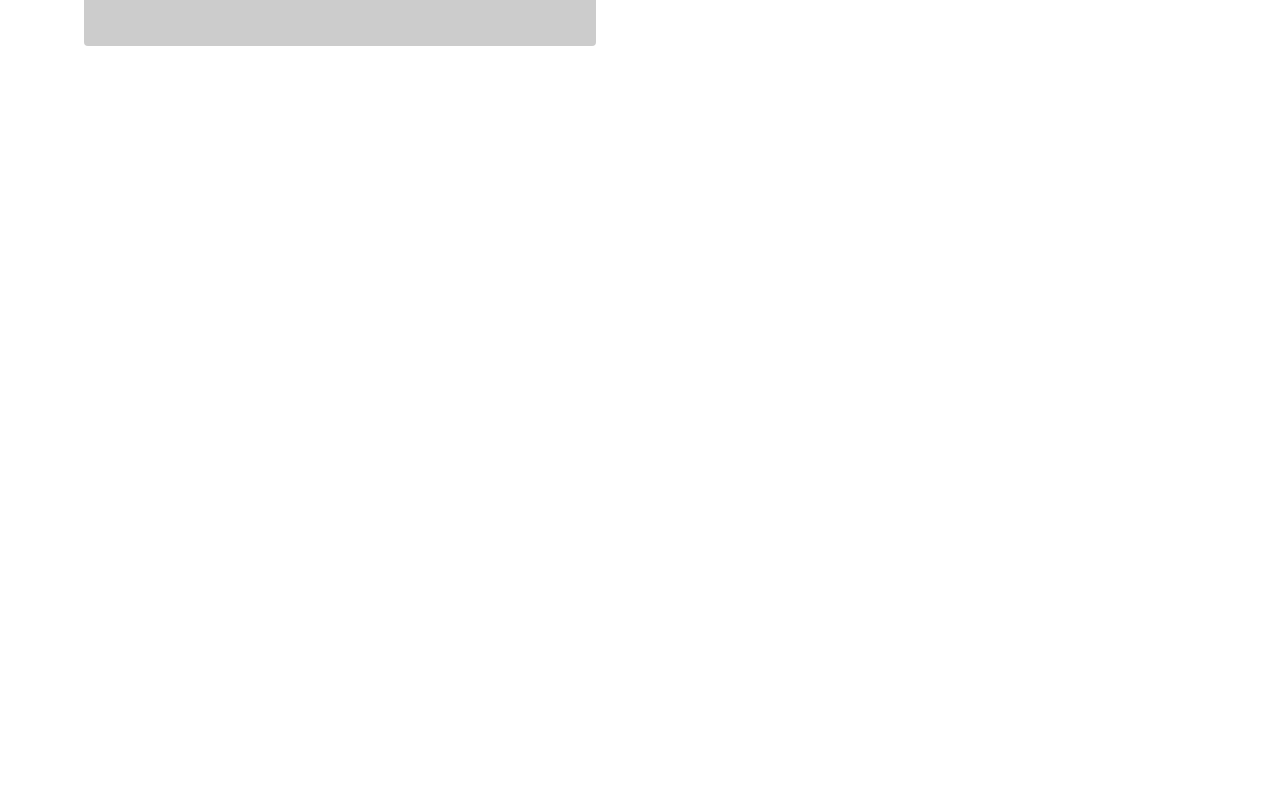
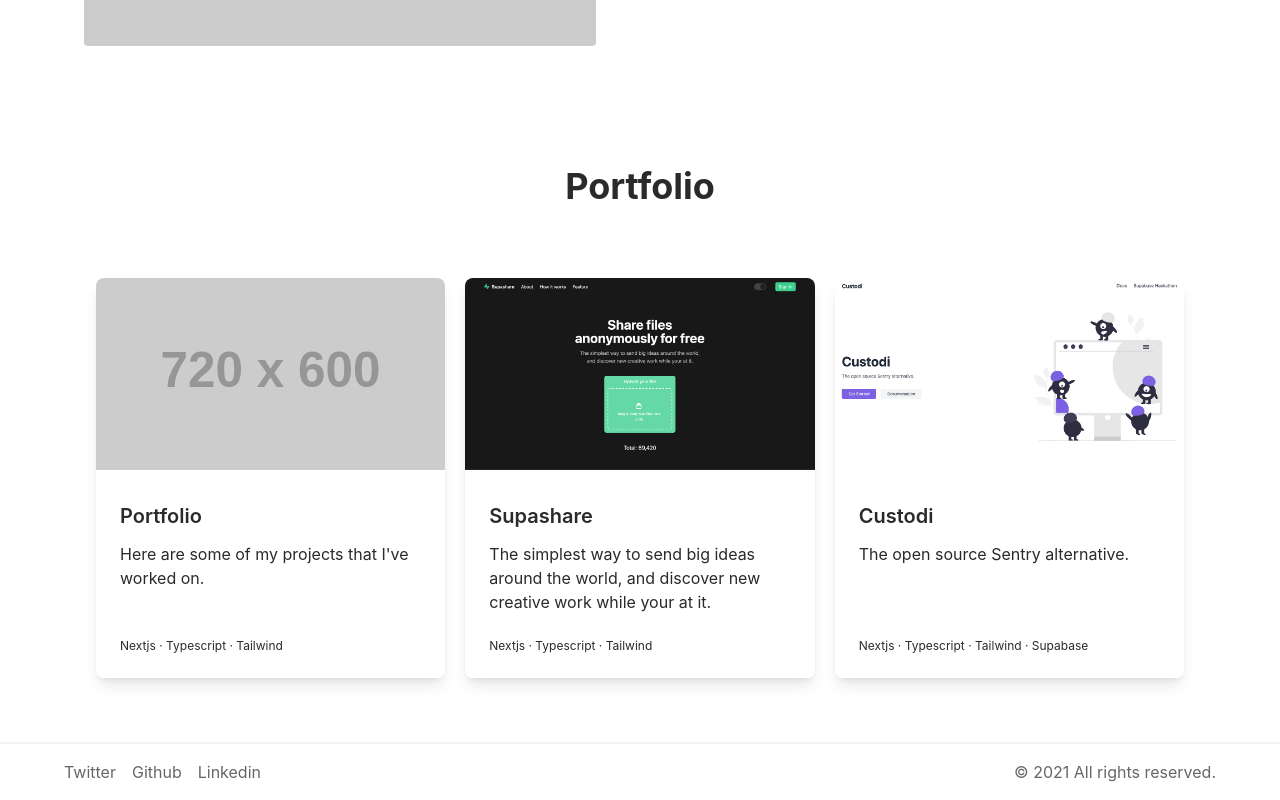
Before and after one commit to Isaiah-Hamilton/Portfolio, a Next.js app: page / in a window 1280 px wide. Shown: the part 549-1349 px from the top of the page. Before the commit the page ends 800 px from the top, so only its background shows below. Built offline with nearby package versions, Linux system fonts and the light colour scheme.

Commit message:
init portfolio

```diff
--- /dev/null
+++ b/components/Portfolio.tsx
@@ -0,0 +1,70 @@
+import Link from 'next/link'
+import data from '../data/data.json'
+import portfolio from '../data/portfolio.json'
+import ReactMarkdown from 'react-markdown'
+
+type Props = {
+  image: string
+  title: string
+  description: string
+  link: string
+  language: string
+}
+
+export const Card = (props: Props) => {
+  const { image, title, description, link, language } = props
+
+  return (
+    <div className="flex flex-col overflow-hidden rounded-lg shadow-lg transition duration-300 ease-in-out hover:-translate-y-6">
+      <div className="flex-shrink-0 transition duration-300 ease-in-out hover:opacity-30">
+        <Link href={link}>
+          <a>
+            <img className="object-cover w-full h-48" src={image} alt="" />
+          </a>
+        </Link>
+      </div>
+      <div className="flex flex-col justify-between flex-1 p-6 bg-white dark:bg-gray-600">
+        <div className="flex-1">
+          <div className="block mt-2">
+            <h1 className="text-xl font-semibold">{title}</h1>
+            <p className="mt-3 text-base">
+              <ReactMarkdown>{description}</ReactMarkdown>
+            </p>
+          </div>
+        </div>
+        <div className="flex items-center mt-6">
+          <div className="flex space-x-1 text-xs">
+            <span>{language}</span>
+          </div>
+        </div>
+      </div>
+    </div>
+  )
+}
+
+const Portfolio = () => {
+  return (
+    <div className="mt-6">
+      <h1 className="title-font sm:text-4xl text-3xl font-bold text-center mb-2">Portfolio</h1>
+      <div className="relative px-4 py-12 sm:px-6 lg:py-16 lg:px-8">
+        <div className="relative mx-auto max-w-7xl">
+          <div className="grid max-w-lg gap-5 mx-auto lg:grid-cols-3 lg:max-w-none">
+            {portfolio.map((portfolio: any) => {
+              return (
+                <Card
+                  image={portfolio.image}
+                  title={portfolio.title}
+                  description={portfolio.description}
+                  language={portfolio.language}
+                  link={portfolio.link}
+                />
+              )
+            })}
+          </div>
+        </div>
+      </div>
+    </div>
+  )
+}
+
+export default Portfolio
--- /dev/null
+++ b/data/portfolio.json
@@ -0,0 +1,26 @@
+[
+  {
+    "title": "Portfolio",
+    "image": "https://dummyimage.com/720x600",
+    "description": "Here are some of my projects that I&apos;ve worked on.",
+    "github": "https://github.com/isaiah7hamilton/portfolio",
+    "link": "/",
+    "language": "Nextjs · Typescript · Tailwind"
+  },
+  {
+    "title": "Supashare",
+    "image": "/supashare.png",
+    "description": "The simplest way to send big ideas around the world, and discover new creative work while your at it.",
+    "github": "https://github.com/isaiah7hamilton/portfolio",
+    "link": "https://supashare.vercel.app",
+    "language": "Nextjs · Typescript · Tailwind"
+  },
+  {
+    "title": "Custodi",
+    "image": "/custodi.png",
+    "description": "The open source Sentry alternative.",
+    "github": "https://github.com/isaiah7hamilton/portfolio",
+    "link": "https://custodi-six.vercel.app",
+    "language": "Nextjs · Typescript · Tailwind · Supabase"
+  }
+]
--- a/pages/index.tsx
+++ b/pages/index.tsx
@@ -1,13 +1,13 @@
 import type { NextPage } from 'next'
-import Head from 'next/head'
-import Image from 'next/image'
 import Layout from '../components/Layouts'
 import Hero from '../components/Hero'
+import Portfolio from '../components/Portfolio'
 
 const Home: NextPage = () => {
   return (
-    <Layout hideFooter>
+    <Layout>
       <Hero />
+      <Portfolio />
     </Layout>
   )
 }
```
Also changed, not shown: public/custodi.png (added), public/supashare.png (added).
